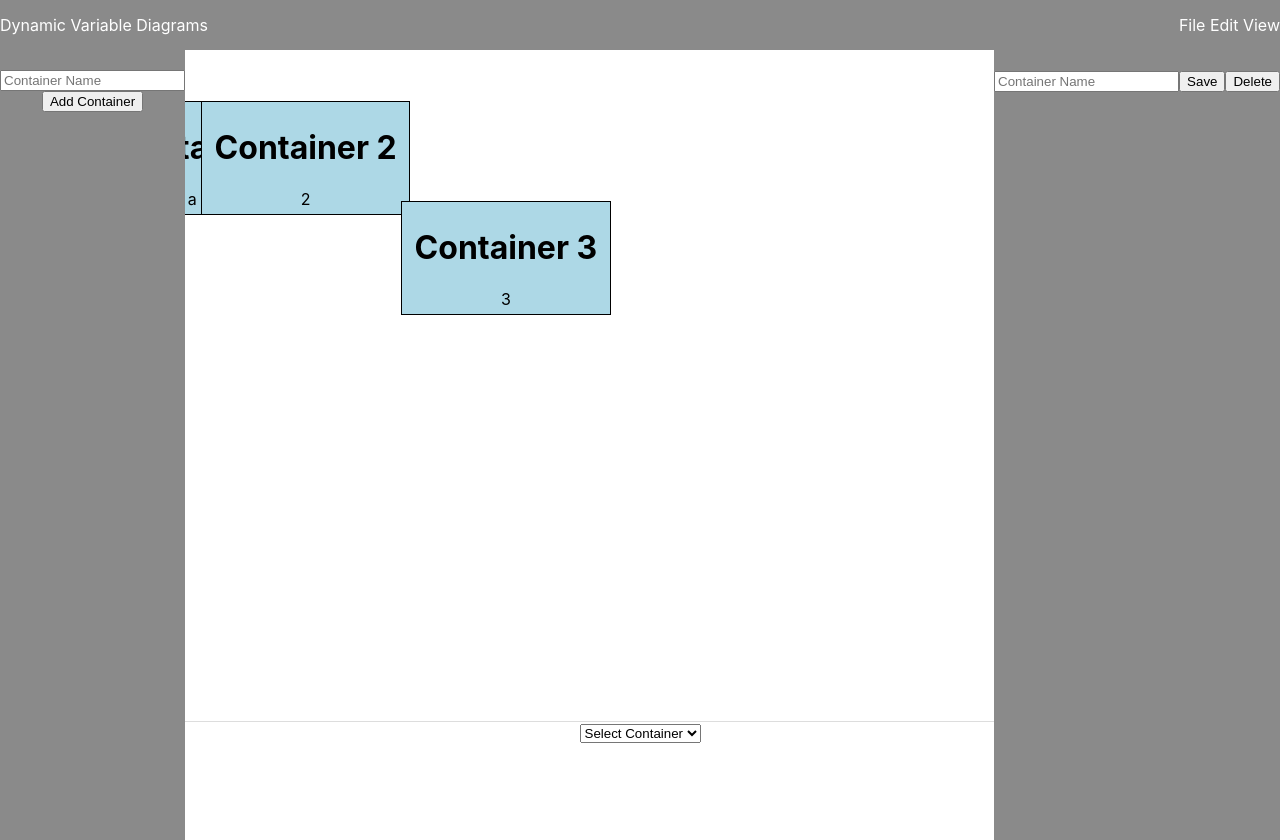
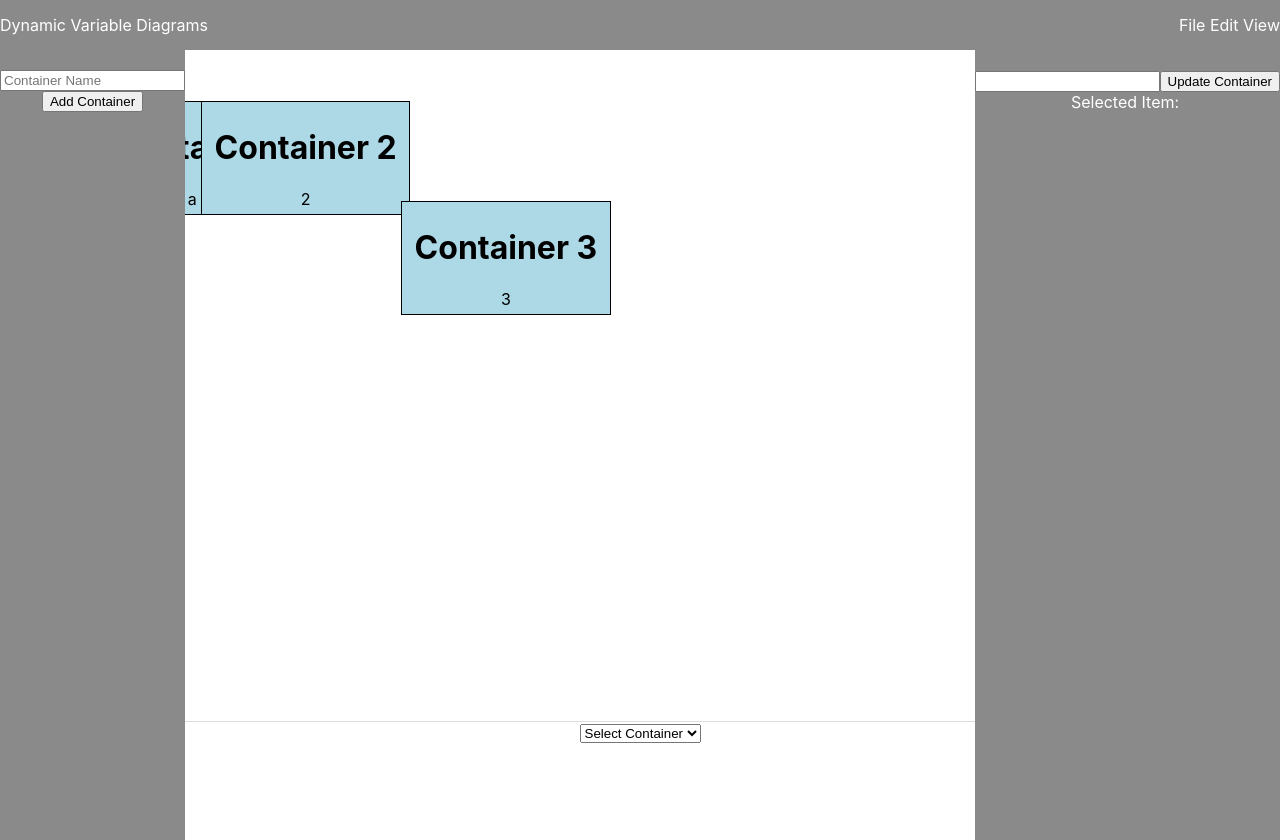
Before and after one commit to raienelliston/Dynamic-Variable-Diagrams, a React (Create React App) app in the folder dynamic-variable-diagrams/: page / in a window 1280 px wide. Built offline with nearby package versions, Linux system fonts and the light colour scheme.

Commit message:
implemented name changing button

```diff
--- a/dynamic-variable-diagrams/src/components/Container.js
+++ b/dynamic-variable-diagrams/src/components/Container.js
@@ -1,7 +1,7 @@
 // src/components/Container.js
 import React from 'react';
 import { useDispatch } from 'react-redux';
-import { updateContainer } from '../store/actions';
+import { updateContainer, selectItem } from '../store/actions';
 import { useSelector } from 'react-redux';
 import { useDrag } from 'react-dnd';
 import { ItemTypes } from './ItemTypes';
@@ -36,8 +36,12 @@ const Container = ({ id, name, text, x, y }) => {
       }),
   });
 
+  const handleClick = () => {
+    dispatch(selectItem(id));
+  };
+
   return (
-    <ContainerContainer ref={drag} x={x} y={y} style={{ opacity: isDragging ? 0.5 : 1 }}>
+    <ContainerContainer onClick={handleClick} ref={drag} x={x} y={y} style={{ opacity: isDragging ? 0.5 : 1 }}>
       <div style={{ margin: '5px' }}>
         <h1> {name} </h1>
         {id}
--- a/dynamic-variable-diagrams/src/components/Overlay.js
+++ b/dynamic-variable-diagrams/src/components/Overlay.js
@@ -1,7 +1,7 @@
 import React, { useState }from "react";
 import styled from "styled-components";
 import { useDispatch } from "react-redux";
-import { addContainer } from "../store/actions";
+import { addContainer, updateContainer } from "../store/actions";
 import { useSelector } from "react-redux";
 
 const OverlayContainer = styled.div`
@@ -53,7 +53,6 @@ const RightMenuBar = styled.div`
     color: white;
     display: flex;
     flex-direction: column;
-    justify-content: space-between;
     align-items: center;
     padding: 20px 0;
     pointer-events: fill;
@@ -71,6 +70,7 @@ const Form = styled.form`
 const Overlay = () => {
     const containers = useSelector((state) => state.diagram.containers);
     const dispatch = useDispatch();
+    const selected = useSelector((state) => state.diagram.selected);
     var newName = '';
     const handleAddContainer = () => {
         const newContainer = { id: containers.length + 1, name: newName , x:200, y:200 };
@@ -78,11 +78,34 @@ const Overlay = () => {
       };
 
     const EditContainer = () => {
+
+        const [ newName, setNewName ] = useState('');
+
+        const handleUpdateContainer = () => {
+
+            const selectedContainer = containers.find((container) => container.id === selected);
+            console.log(selected);
+            if (selectedContainer && newName) {
+                console.log(JSON.stringify(selectedContainer));
+              dispatch(updateContainer({ ...selectedContainer.id, name: newName }));
+            }
+
+        };
+
+        const onChange = (event) => {
+            setNewName(event.target.value);
+        };
+
         return (
             <div>
-                <input type="text" placeholder="Container Name" />
-                <button>Save</button>
-                <button>Delete</button>
+                <div>
+                    <input
+                        type="text"
+                        value={newName}
+                        onChange={(e) => onChange(e)}
+                    />
+                    <button onClick={handleUpdateContainer}>Update Container</button>
+                </div>
             </div>
         );
     };
@@ -90,6 +113,8 @@ const Overlay = () => {
     const changeNewName = (event) => {
         newName = event.target.value;
     };
+
+    console.log(selected);
 
     return (
         <OverlayContainer>
@@ -103,6 +128,7 @@ const Overlay = () => {
             </LeftMenuBar>
             <RightMenuBar>
                 <EditContainer />
+                Selected Item: {selected}
             </RightMenuBar>
         </OverlayContainer>
     );
--- a/dynamic-variable-diagrams/src/store/reducers.js
+++ b/dynamic-variable-diagrams/src/store/reducers.js
@@ -8,6 +8,7 @@ function checkSavedDiagram() {
       containers: diagram.containers,
       relations: diagram.relations,
       variables: diagram.variables,
+      selected: null,
     });
   } else {
     const diagram = {
@@ -18,17 +19,10 @@ function checkSavedDiagram() {
     ],
       relations: [],
       variables: [],
+      selected: null,
     };
     localStorage.setItem('diagram', JSON.stringify(diagram));
-    return ( {
-      containers: [
-        { id: 1, name: 'Container 1', text: "this is a container", x: 100, y: 100, changableVars: [], dependentVars: []},
-        { id: 2, name: 'Container 2', text: "", x: 200, y: 100, changableVars: [], dependentVars: [] },
-        { id: 3, name: 'Container 3', text: "", x: 400, y: 200, changableVars: [], dependentVars: [] },
-    ],
-      relations: [],
-      variables: [],
-    });
+    return ( diagram );
   }
 }
 
```
